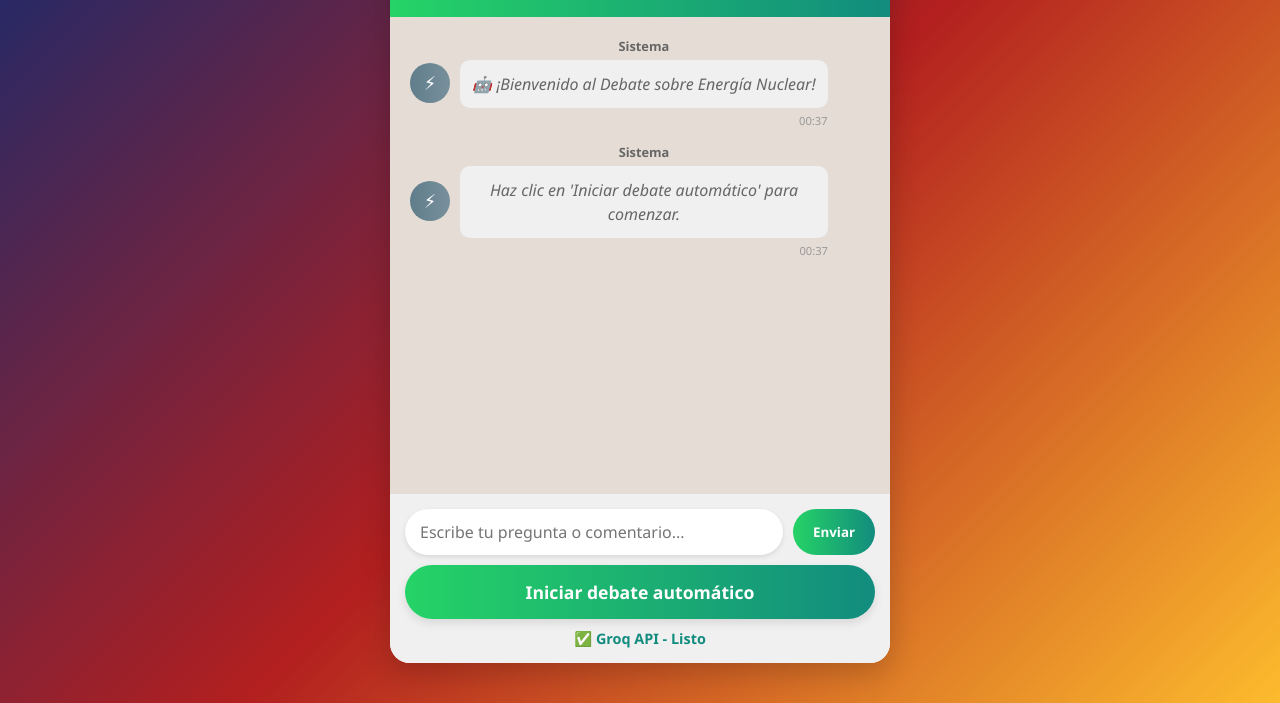
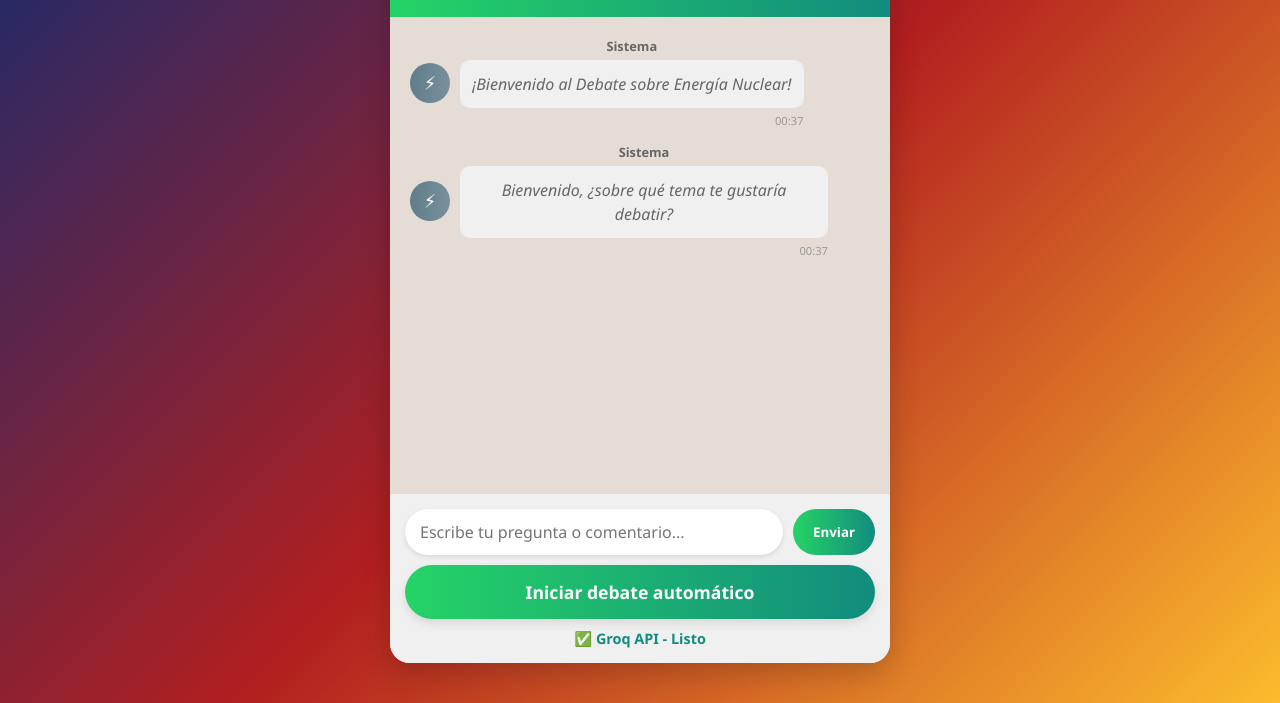
Before and after one commit to felipetavera22/repo2, a plain HTML site: page GeminiDebate/index.html in a window 1280 px wide. Shown: the part 97-800 px from the top of the page. Drawn offline with Linux system fonts and the light colour scheme.

Commit message:
Se hicieron cambios

```diff
--- a/GeminiDebate/script.js
+++ b/GeminiDebate/script.js
@@ -403,8 +403,8 @@ document.addEventListener('DOMContentLoaded', function () {
         apiStatus.textContent = "🔌 Conectando a Groq API...";
         apiStatus.style.color = "#ff9800";
 
-        addMessage("Sistema", "🤖 ¡Bienvenido al Debate sobre Energía Nuclear!", 'system');
-        addMessage("Sistema", "Haz clic en 'Iniciar debate automático' para comenzar.", 'system');
+        addMessage("Sistema", " ¡Bienvenido al Debate sobre Energía Nuclear!", 'system');
+        addMessage("Sistema", "Bienvenido, ¿sobre qué tema te gustaría debatir?", 'system');
 
         setTimeout(() => {
             apiStatus.textContent = "✅ Groq API - Listo";
```
Also changed, not shown: GeminiDebate/index.html (+1 -1 lines).
